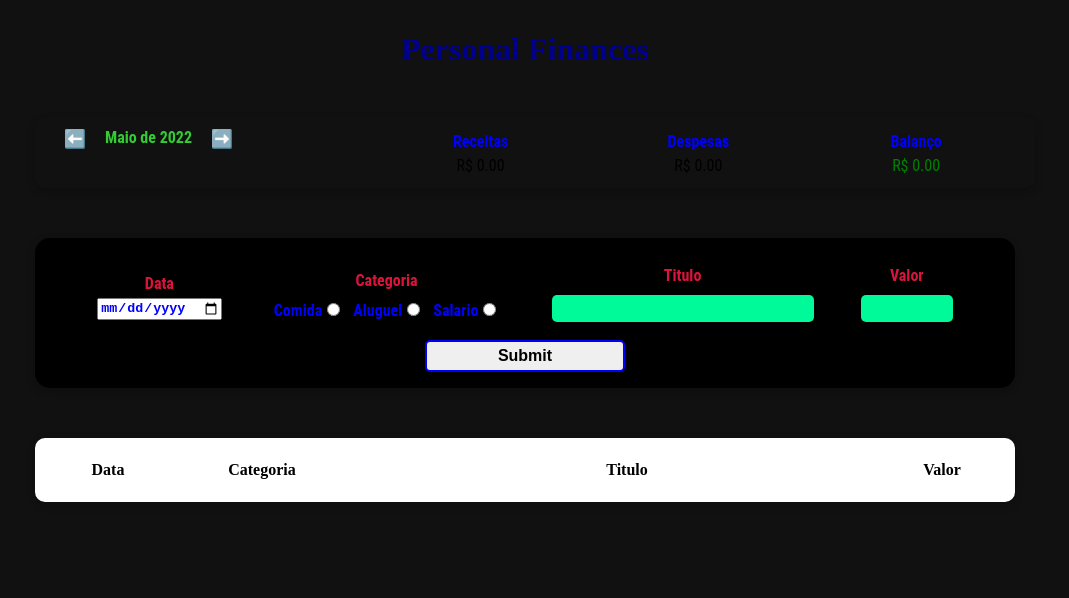
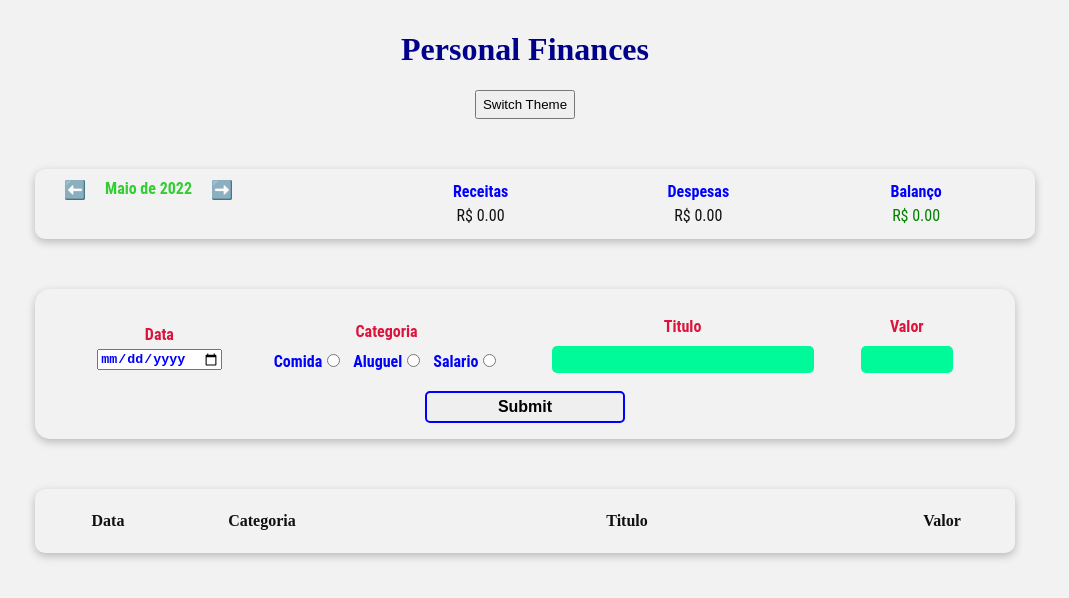
Before and after one commit to santosfk/personal-finances, a React (Vite) app: page / in a window 1280 px wide. Shown: the top 598 px of the page, without its empty margins (115-1184 px from the left). Built offline with nearby package versions, Linux system fonts and the light colour scheme.

Commit message:
aadding functionality that changes the application theme

```diff
--- a/src/App.tsx
+++ b/src/App.tsx
@@ -54,11 +54,15 @@ function App() {
     console.log(pushList);
     //teste
   };
+  const [changeTheme, setChangeTheme] = useState<Boolean>(false);
   return (
-    <ThemeProvider theme={themes.dark}>
+    <ThemeProvider theme={changeTheme ? themes.dark : themes.light}>
       <style.Container>
         <style.Header>
           <style.Title>Personal Finances</style.Title>
+          <style.SwitchTheme onClick={() => setChangeTheme(!changeTheme)}>
+            Switch Theme
+          </style.SwitchTheme>
         </style.Header>
         <style.Body>
           <InfoArea
--- a/src/app.styles.ts
+++ b/src/app.styles.ts
@@ -7,8 +7,8 @@ export const Container = styled.div`
 `;
 export const Header = styled.div`
   width: 100%;
+  padding-top: 10px;
   text-align: center;
-  padding-top: 10px;
 `;
 export const Title = styled.h1`
   color: darkblue;
@@ -17,3 +17,9 @@ export const Body = styled.div`
   margin: auto;
   max-width: 980px;
 `;
+export const SwitchTheme = styled.button`
+  width: 100px;
+  padding: 5px;
+  position: relative;
+  margin: auto;
+`;
--- a/src/components/InfoArea/style.ts
+++ b/src/components/InfoArea/style.ts
@@ -3,6 +3,7 @@ import styled from "styled-components";
 export const Container = styled.div`
   @import url("https://fonts.googleapis.com/css2?family=Roboto+Condensed:wght@300&display=swap");
   font-family: "Roboto Condensed", sans-serif;
+  background-color: ${({ theme }) => theme.COLOR.DIV};
   width: 100%;
   height: 50px;
   margin: 50px 0px;
@@ -32,5 +33,6 @@ export const ResumeArea = styled.div`
   flex: 2;
   display: flex;
   align-items: center;
+  color: ${({ theme }) => theme.COLOR.TEXT};
 `;
 export const MonthTitle = styled.div``;
--- a/src/components/Table/styles.ts
+++ b/src/components/Table/styles.ts
@@ -5,8 +5,9 @@ export const Container = styled.table`
   border-radius: 10px;
   padding: 20px;
   box-shadow: rgba(0, 0, 0, 0.24) 0px 3px 8px;
-  background-color: white;
+  background-color: ${({ theme }) => theme.COLOR.DIV};
 `;
 export const HeadColum = styled.th<{ width?: Number }>`
   width: ${(props) => (props.width ? `${props.width}px` : "auto")};
+  color: ${({ theme }) => theme.COLOR.TEXT};
 `;
--- a/src/components/TableItems/style.ts
+++ b/src/components/TableItems/style.ts
@@ -6,6 +6,7 @@ export const TableContainer = styled.tr`
 
 export const TableItem = styled.td`
   margin: 10px 0;
+  color: ${({ theme }) => theme.COLOR.TEXT};
 `;
 
 export const Category = styled.div<{ color: String }>`
--- a/src/themes/dark.ts
+++ b/src/themes/dark.ts
@@ -1,7 +1,7 @@
 export default {
   COLOR: {
-    BACKGROUND: "#111111",
+    BACKGROUND: "#000000",
     TEXT: "#F2F2F2",
-    DIV: "#000000",
+    DIV: "#111111",
   },
 };
```
